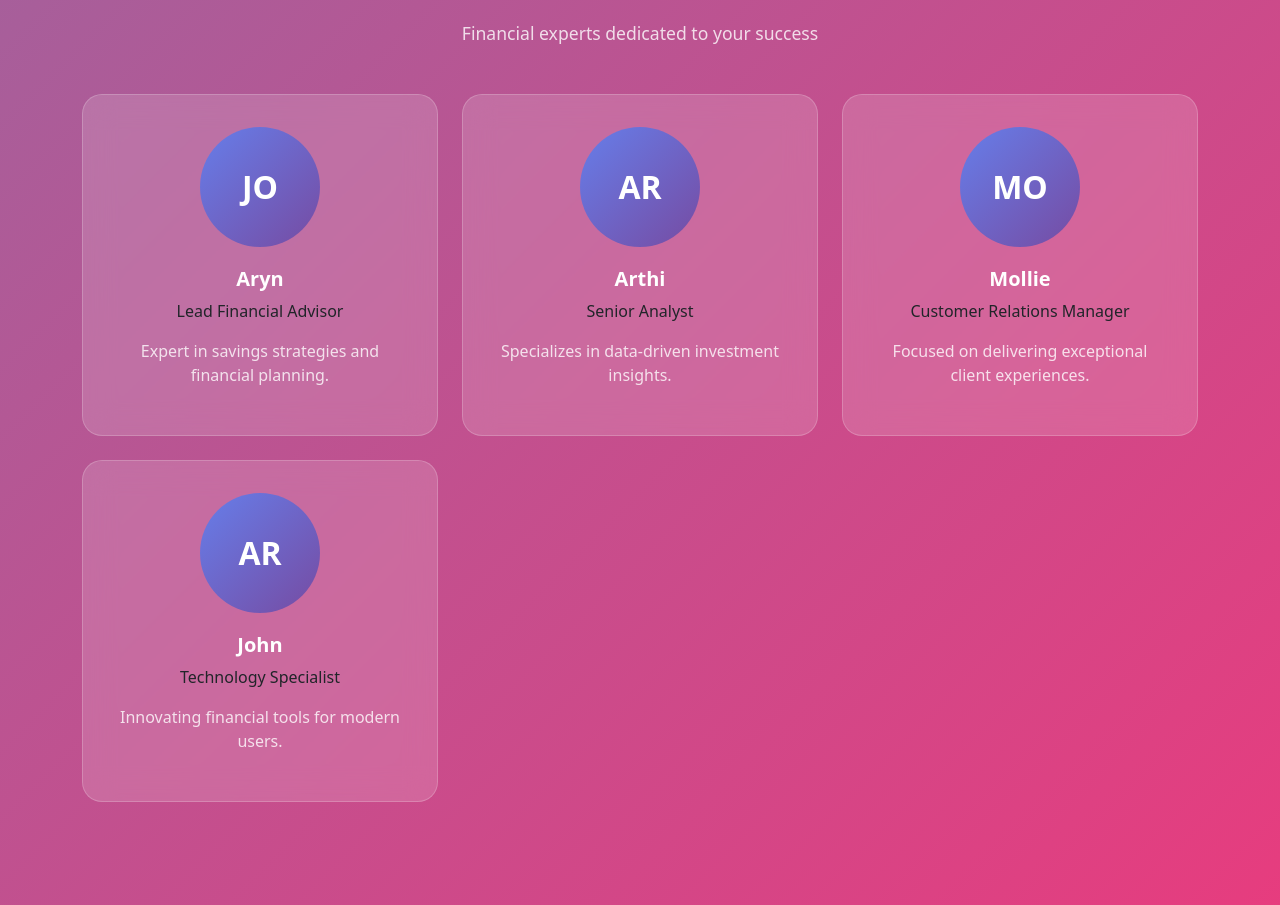
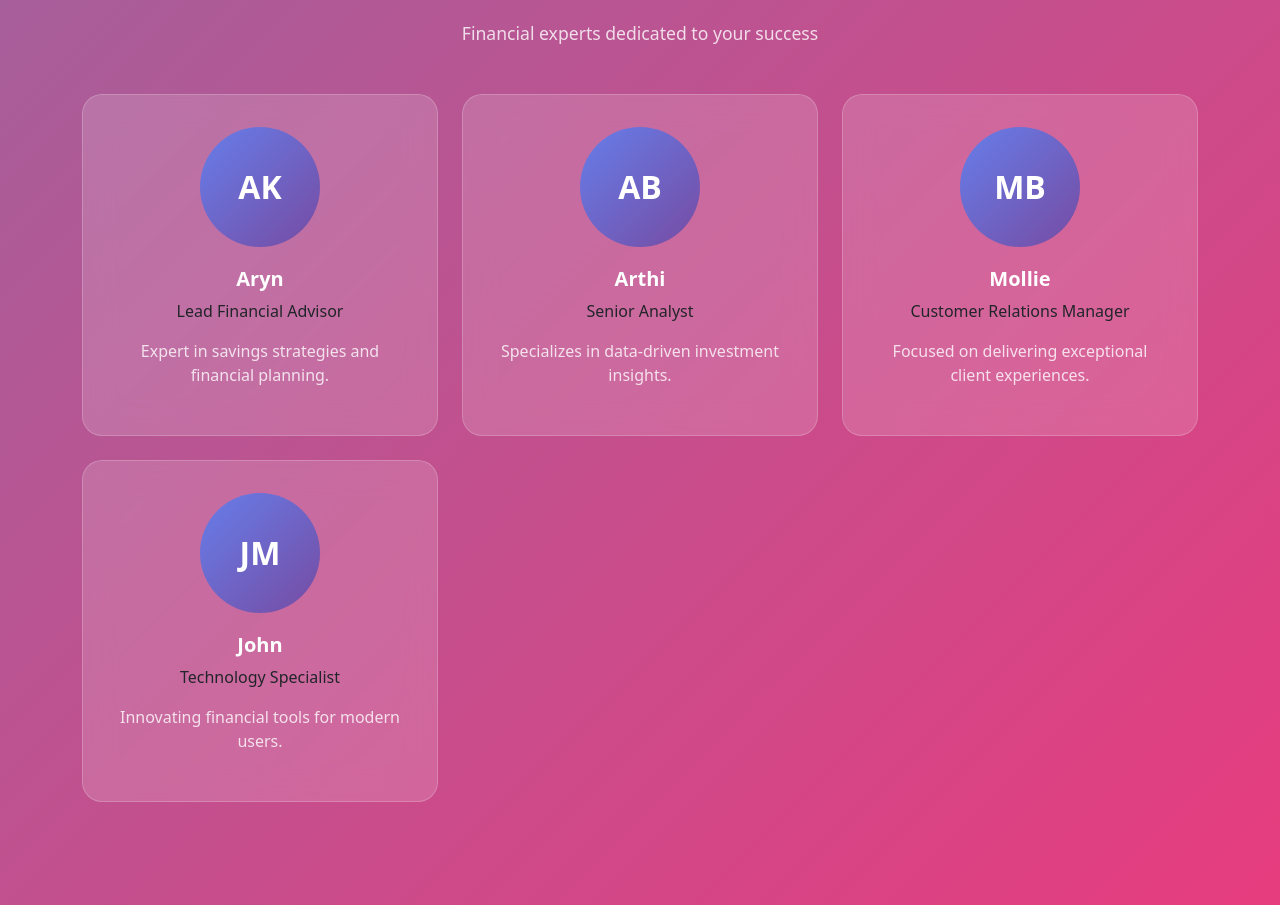
Before and after one commit to rttbabu/Cashgineers, a plain HTML site: page frontend/about.html in a window 1280 px wide. Shown: the part 1840-2745 px from the top of the page. Drawn offline with nearby package versions, Linux system fonts and the light colour scheme.

Commit message:
Version used in presentation

```diff
--- a/frontend/about.html
+++ b/frontend/about.html
@@ -410,7 +410,7 @@
             <div class="row g-4">
                 <div class="col-lg-4 col-md-6">
                     <div class="glass-card text-center">
-                        <div class="team-avatar">JO</div>
+                        <div class="team-avatar">AK</div>
                         <h5 style="color: white; font-weight: 600;">Aryn</h5>
                         <p style="color: var(--success-gradient); font-weight: 500;">Lead Financial Advisor</p>
                         <p style="color: rgba(255,255,255,0.8);">Expert in savings strategies and financial planning.</p>
@@ -418,7 +418,7 @@
                 </div>
                 <div class="col-lg-4 col-md-6">
                     <div class="glass-card text-center">
-                        <div class="team-avatar">AR</div>
+                        <div class="team-avatar">AB</div>
                         <h5 style="color: white; font-weight: 600;">Arthi</h5>
                         <p style="color: var(--success-gradient); font-weight: 500;">Senior Analyst</p>
                         <p style="color: rgba(255,255,255,0.8);">Specializes in data-driven investment insights.</p>
@@ -426,7 +426,7 @@
                 </div>
                 <div class="col-lg-4 col-md-6">
                     <div class="glass-card text-center">
-                        <div class="team-avatar">MO</div>
+                        <div class="team-avatar">MB</div>
                         <h5 style="color: white; font-weight: 600;">Mollie</h5>
                         <p style="color: var(--success-gradient); font-weight: 500;">Customer Relations Manager</p>
                         <p style="color: rgba(255,255,255,0.8);">Focused on delivering exceptional client experiences.</p>
@@ -434,7 +434,7 @@
                 </div>
                 <div class="col-lg-4 col-md-6">
                     <div class="glass-card text-center">
-                        <div class="team-avatar">AR</div>
+                        <div class="team-avatar">JM</div>
                         <h5 style="color: white; font-weight: 600;">John</h5>
                         <p style="color: var(--success-gradient); font-weight: 500;">Technology Specialist</p>
                         <p style="color: rgba(255,255,255,0.8);">Innovating financial tools for modern users.</p>
```
